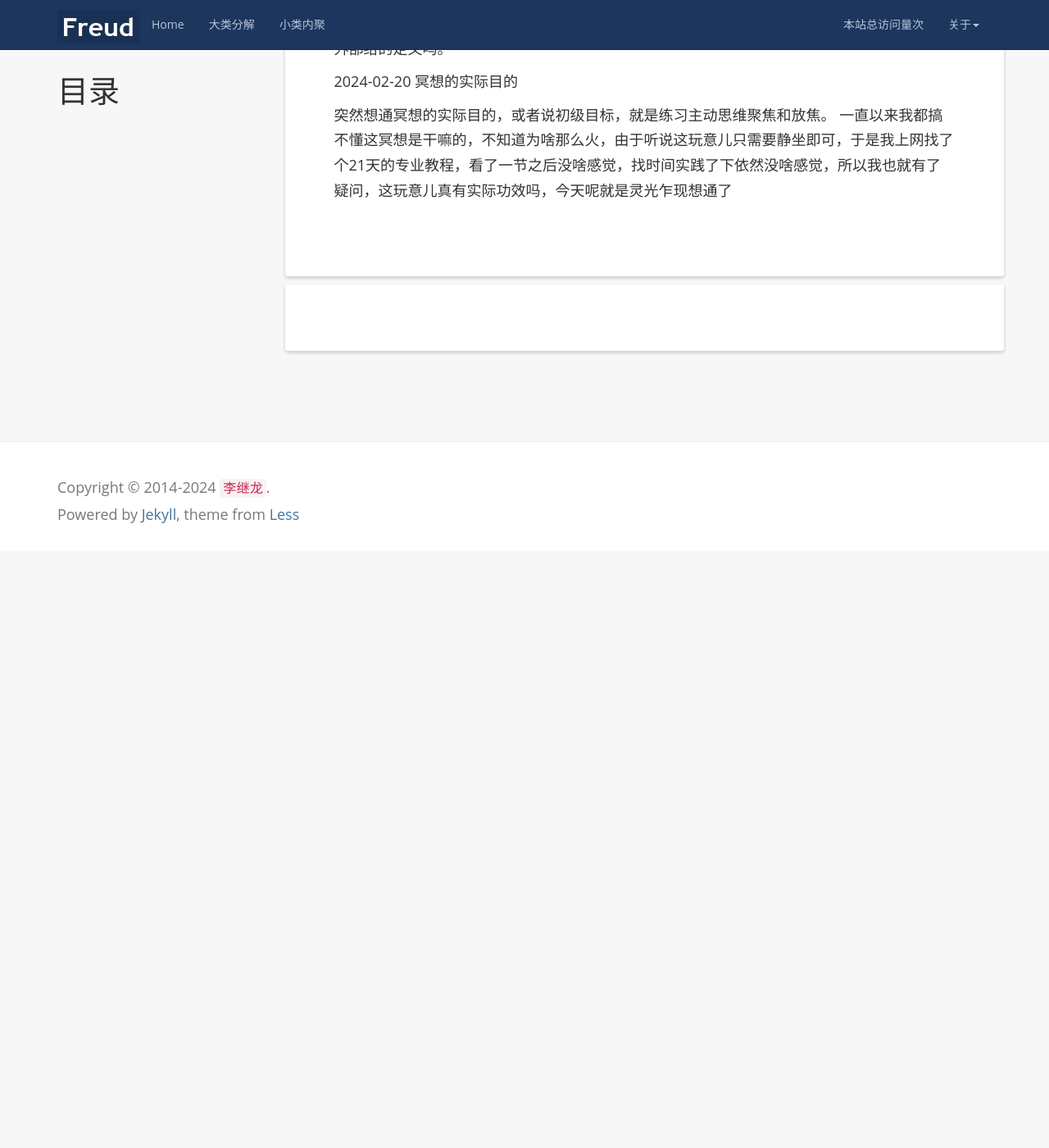
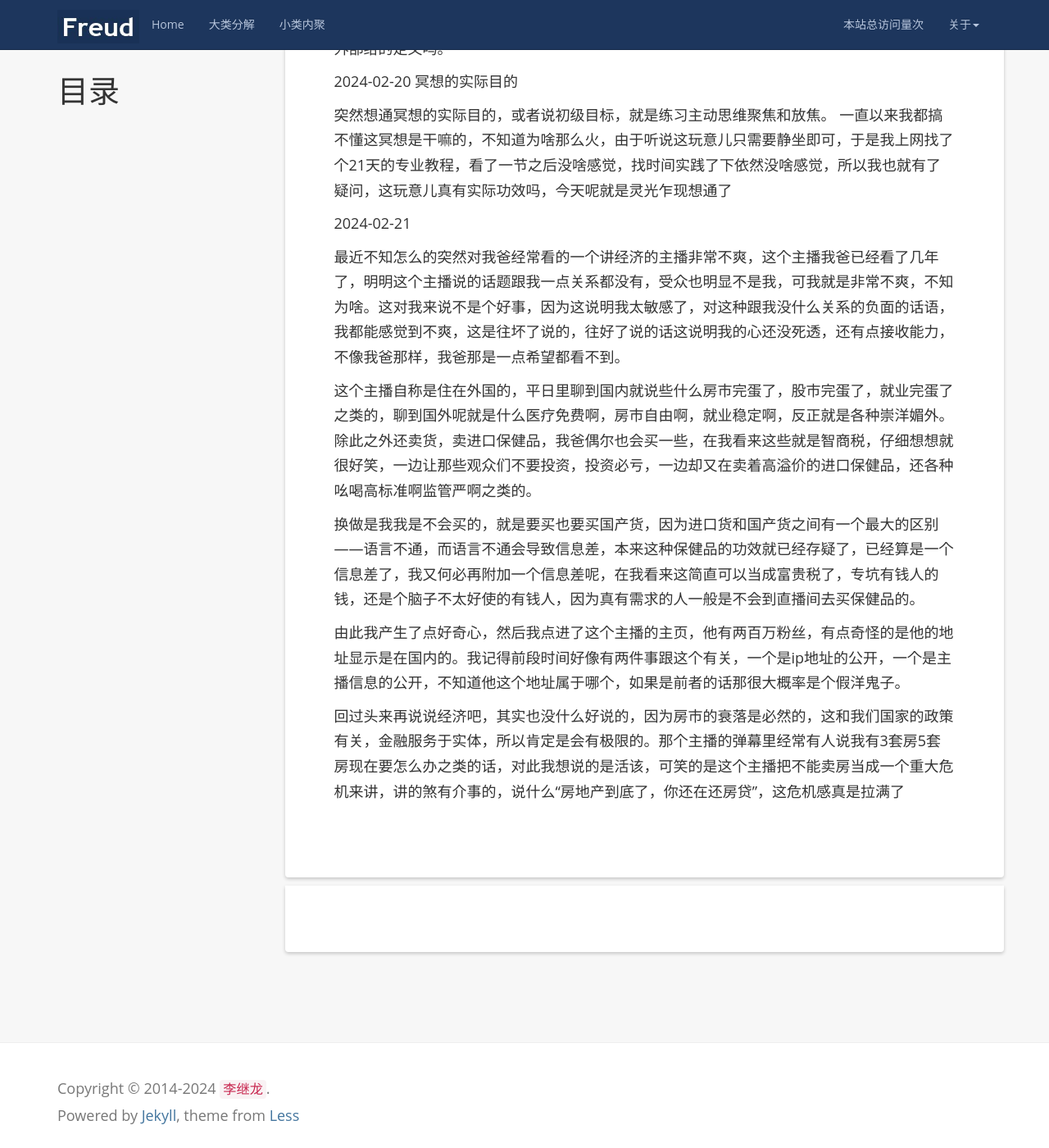
Before and after one commit to kljzndx/My-Blog, a Jekyll site: the page built from _posts/2016-07-03-my-notebook.md, in a window 1280 px wide and 1400 px high, scrolled down 1610 px. Shown: the whole window at 82% size. Built offline with Jekyll 4.4.1, drawn with Linux system fonts in a browser that asks for light colours; nearby versions of some CDN libraries; comment, search, counter and statistics services are not loaded; before the commit the page ends 2282 px from its top, so only the background shows below that.

Commit message:
更新笔记本

```diff
--- a/_posts/2016-07-03-my-notebook.md
+++ b/_posts/2016-07-03-my-notebook.md
@@ -34,3 +34,16 @@ tags: [随便写写]
 
 突然想通冥想的实际目的，或者说初级目标，就是练习主动思维聚焦和放焦。
 一直以来我都搞不懂这冥想是干嘛的，不知道为啥那么火，由于听说这玩意儿只需要静坐即可，于是我上网找了个21天的专业教程，看了一节之后没啥感觉，找时间实践了下依然没啥感觉，所以我也就有了疑问，这玩意儿真有实际功效吗，今天呢就是灵光乍现想通了
+
+
+2024-02-21
+
+最近不知怎么的突然对我爸经常看的一个讲经济的主播非常不爽，这个主播我爸已经看了几年了，明明这个主播说的话题跟我一点关系都没有，受众也明显不是我，可我就是非常不爽，不知为啥。这对我来说不是个好事，因为这说明我太敏感了，对这种跟我没什么关系的负面的话语，我都能感觉到不爽，这是往坏了说的，往好了说的话这说明我的心还没死透，还有点接收能力，不像我爸那样，我爸那是一点希望都看不到。
+
+这个主播自称是住在外国的，平日里聊到国内就说些什么房市完蛋了，股市完蛋了，就业完蛋了之类的，聊到国外呢就是什么医疗免费啊，房市自由啊，就业稳定啊，反正就是各种崇洋媚外。除此之外还卖货，卖进口保健品，我爸偶尔也会买一些，在我看来这些就是智商税，仔细想想就很好笑，一边让那些观众们不要投资，投资必亏，一边却又在卖着高溢价的进口保健品，还各种吆喝高标准啊监管严啊之类的。
+
+换做是我我是不会买的，就是要买也要买国产货，因为进口货和国产货之间有一个最大的区别——语言不通，而语言不通会导致信息差，本来这种保健品的功效就已经存疑了，已经算是一个信息差了，我又何必再附加一个信息差呢，在我看来这简直可以当成富贵税了，专坑有钱人的钱，还是个脑子不太好使的有钱人，因为真有需求的人一般是不会到直播间去买保健品的。
+
+由此我产生了点好奇心，然后我点进了这个主播的主页，他有两百万粉丝，有点奇怪的是他的地址显示是在国内的。我记得前段时间好像有两件事跟这个有关，一个是ip地址的公开，一个是主播信息的公开，不知道他这个地址属于哪个，如果是前者的话那很大概率是个假洋鬼子。
+
+回过头来再说说经济吧，其实也没什么好说的，因为房市的衰落是必然的，这和我们国家的政策有关，金融服务于实体，所以肯定是会有极限的。那个主播的弹幕里经常有人说我有3套房5套房现在要怎么办之类的话，对此我想说的是活该，可笑的是这个主播把不能卖房当成一个重大危机来讲，讲的煞有介事的，说什么“房地产到底了，你还在还房贷”，这危机感真是拉满了
```
